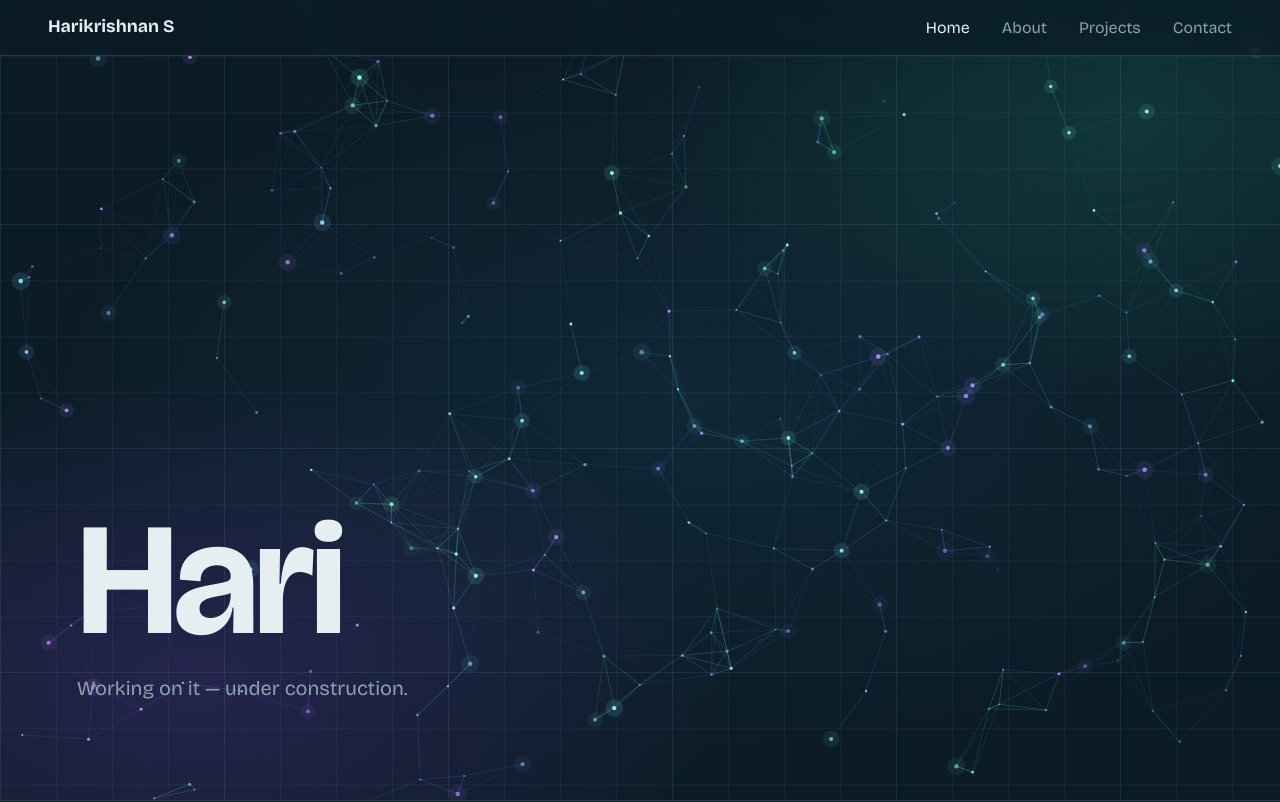
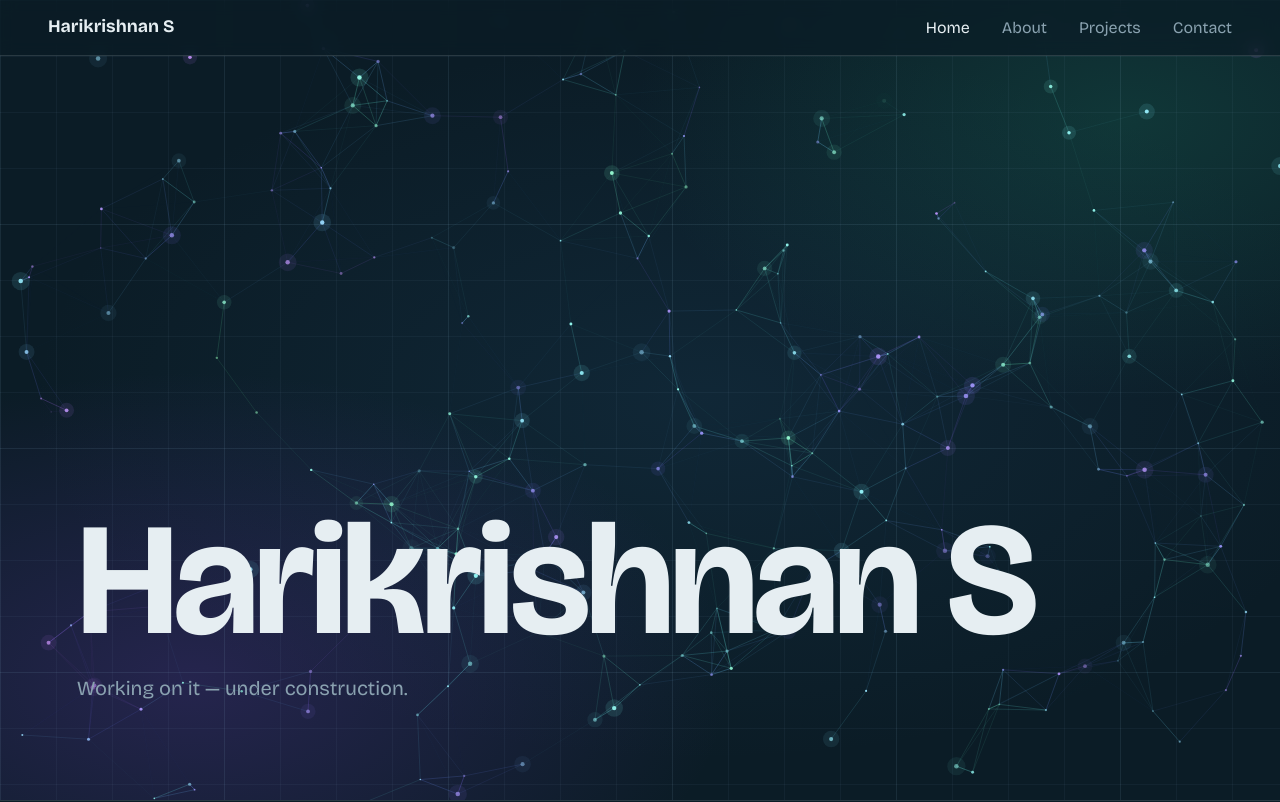
Before and after one commit to harisuresh215/harisuresh215.github.io, a plain HTML site: page index.html in a window 1280 px wide. Shown: the top 802 px of the page. Drawn offline with nearby package versions, Linux system fonts and the light colour scheme; animation ran at ten frames a second.

Commit message:
Update index.html

```diff
--- a/index.html
+++ b/index.html
@@ -73,7 +73,7 @@
 <header id="home">
   <canvas id="flow" aria-hidden="true"></canvas>
   <div class="hero-text">
-    <h1>Hari</h1>
+    <h1>Harikrishnan S</h1>
     <p>Working on it &mdash; under construction.</p>
   </div>
 </header>
```
